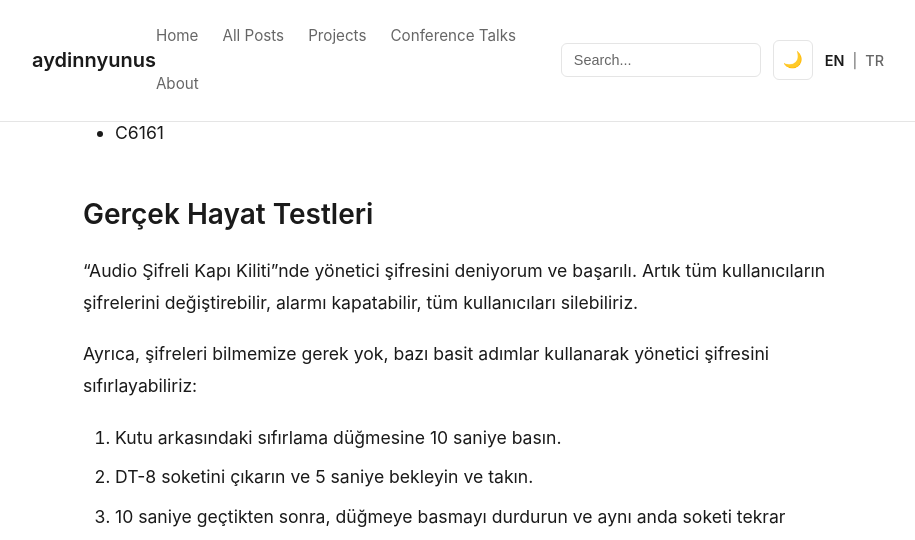
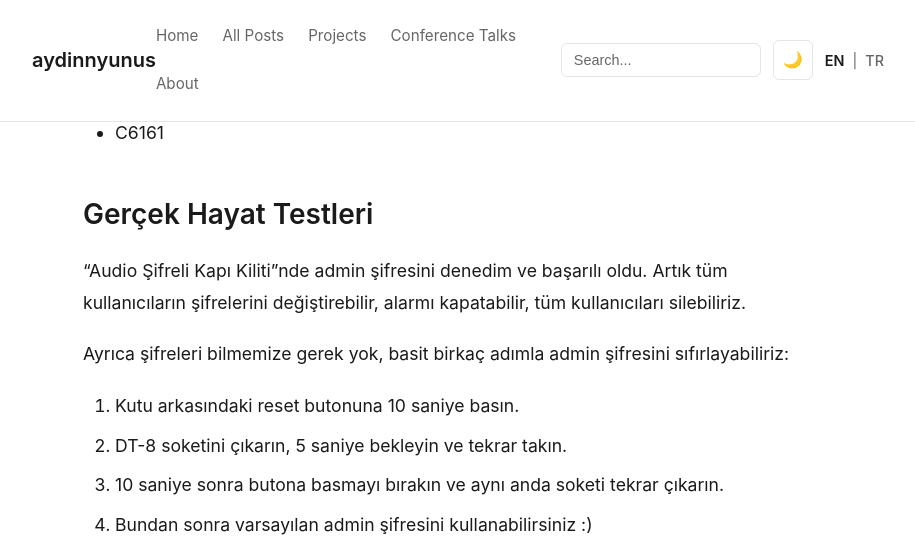
Before and after one commit to aydinnyunus/aydinnyunus.github.io, a Jekyll site: the page built from _posts/2022-01-07-bypassing-door-passwords-tr.md, in a window 1280 px wide and 1400 px high, scrolled down 4260 px. Shown: the top 540 px of the window, without its empty margins (182-1097 px from the left). Built offline with Jekyll 4.4.1, drawn with Linux system fonts in a browser that asks for light colours; some of the changed text lies outside the part shown.

Commit message:
Make Turkish door passwords post more natural and conversational

```diff
--- a/_posts/2022-01-07-bypassing-door-passwords-tr.md
+++ b/_posts/2022-01-07-bypassing-door-passwords-tr.md
@@ -51,7 +51,7 @@ Türkiye'de En Popüler Giriş Kapısı Tuş Takımları
 - D45
 - A20 Kapı Kilidi
 
-## En Çok Kullanılan Varsayılan Şifreler
+## En Çok Kullanılan Varsayılan Şifreler:
 
 - #0000
 - 0000
@@ -110,30 +110,30 @@ Türkiye'de En Popüler Giriş Kapısı Tuş Takımları
 
 ## Gerçek Hayat Testleri
 
-"Audio Şifreli Kapı Kiliti"nde yönetici şifresini deniyorum ve başarılı. Artık tüm kullanıcıların şifrelerini değiştirebilir, alarmı kapatabilir, tüm kullanıcıları silebiliriz.
+"Audio Şifreli Kapı Kiliti"nde admin şifresini denedim ve başarılı oldu. Artık tüm kullanıcıların şifrelerini değiştirebilir, alarmı kapatabilir, tüm kullanıcıları silebiliriz.
 
-Ayrıca, şifreleri bilmemize gerek yok, bazı basit adımlar kullanarak yönetici şifresini sıfırlayabiliriz:
+Ayrıca şifreleri bilmemize gerek yok, basit birkaç adımla admin şifresini sıfırlayabiliriz:
 
-1. Kutu arkasındaki sıfırlama düğmesine 10 saniye basın.
-2. DT-8 soketini çıkarın ve 5 saniye bekleyin ve takın.
-3. 10 saniye geçtikten sonra, düğmeye basmayı durdurun ve aynı anda soketi tekrar çıkarın.
-4. Bundan sonra, varsayılan yönetici şifresini kullanabilirsiniz :)
+1. Kutu arkasındaki reset butonuna 10 saniye basın.
+2. DT-8 soketini çıkarın, 5 saniye bekleyin ve tekrar takın.
+3. 10 saniye sonra butona basmayı bırakın ve aynı anda soketi tekrar çıkarın.
+4. Bundan sonra varsayılan admin şifresini kullanabilirsiniz :)
 
 ![Kapı kilidi şifresi atlamayı gösteren gerçek hayat güvenlik testi](https://miro.medium.com/v2/resize:fit:1400/format:webp/0*mGGgCG6CaxKqC6WJ)
 
 ## İstatistikler
 
-Şu ana kadar 3 Audio Kapı Kilidi denedim ve hepsinde varsayılan şifreler var (yönetici şifresi dahil). İstatistiklere katkıda bulunabilirsiniz.
+Şu ana kadar 3 Audio kapı kilidi denedim ve hepsinde varsayılan şifreler vardı (admin şifresi dahil). İstatistiklere katkıda bulunabilirsiniz.
 
 ![Kapı kilitlerinde varsayılan şifre kullanımını gösteren istatistikler](https://miro.medium.com/v2/resize:fit:1122/format:webp/0*v4sneCtbZPjIdYVD)
 
-## Varsayılan Şifreler için Github Deposu
+## Varsayılan Şifreler için GitHub Deposu
 
-Model hakkında bilgi almak için ID'yi girin. gateCracker aracı ile REST API kullanın.
+Model hakkında bilgi almak için ID'yi girin. gateCracker aracı ile REST API kullanabilirsiniz.
 
 ![Varsayılan şifre güvenlik açıkları olan kapı kilidi modellerinin listesi](https://miro.medium.com/v2/resize:fit:1140/format:webp/0*aRFq5D78zydmjtjZ)
 
-## Kaynak Kodu
+## Kaynak Kod
 
 - [https://github.com/aydinnyunus/gateCracker-REST](https://github.com/aydinnyunus/gateCracker-REST) - REST API
 - [https://github.com/aydinnyunus/gateCracker](https://github.com/aydinnyunus/gateCracker) - Ana araç (REST API'ye bağlanır)
```
Also changed, not shown: other parts of _posts/2022-01-07-bypassing-door-passwords-tr.md (+4 -4 lines).
